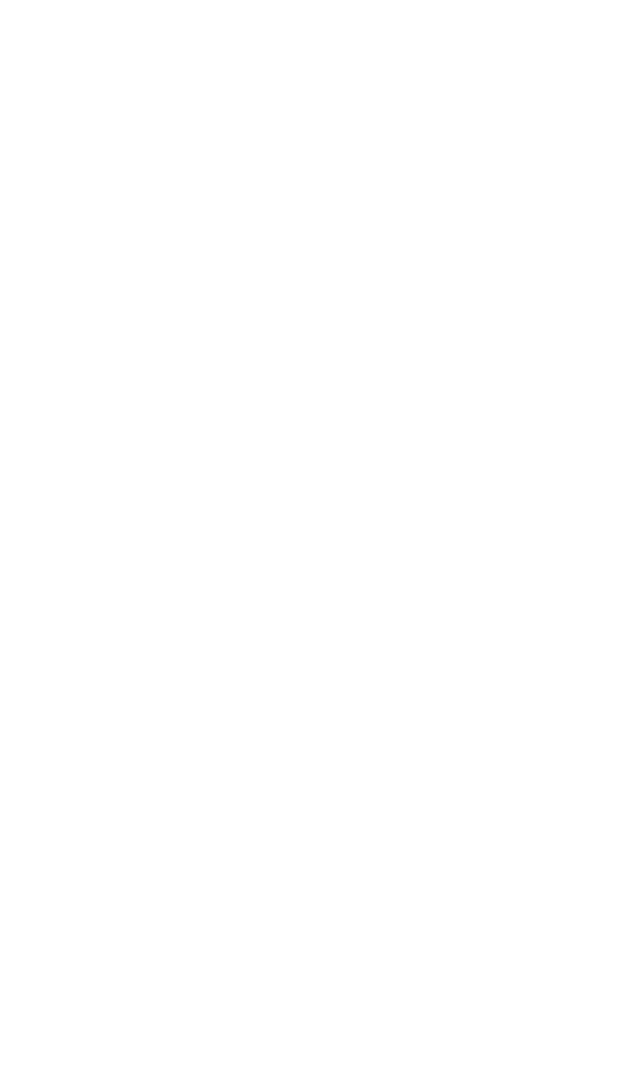
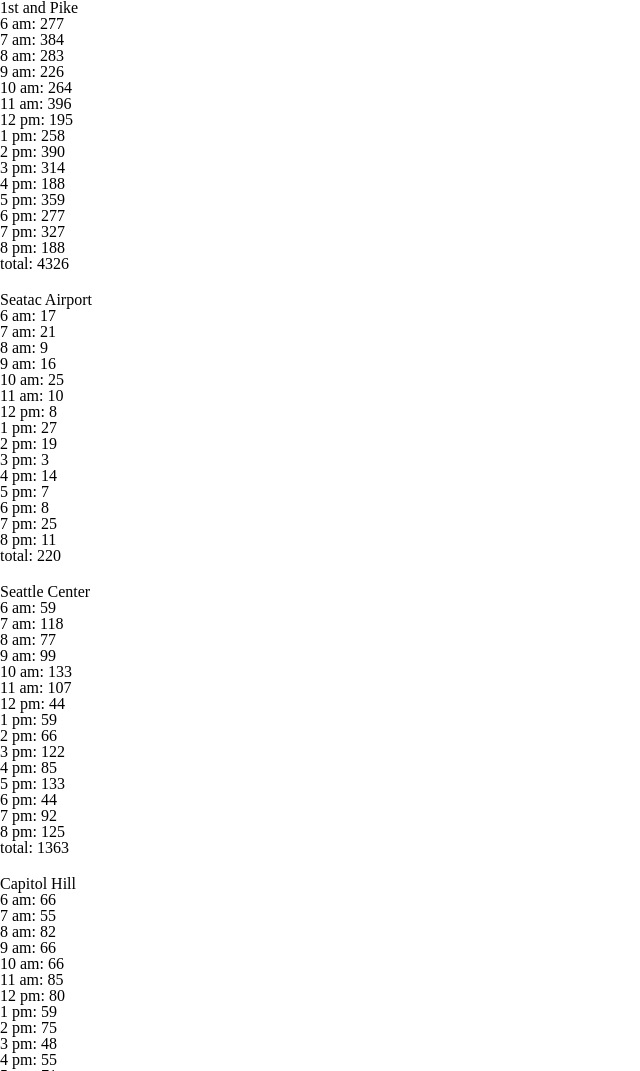
Before and after one commit to jpjazzy/day-6-lab, a plain HTML site: page sales.html in a window 1280 px wide. Shown: the top 1071 px of the page, without its empty margins (0-640 px from the left). Before the commit the page ends 800 px from the top, so only its background shows below. Drawn offline with Linux system fonts and the light colour scheme.

Commit message:
added list functionality to page

```diff
--- a/app.js
+++ b/app.js
@@ -2,6 +2,7 @@
 
 //Declare all store objects as literals
 var firstAndPike = {
+  shopName: '1st and Pike',
   minCust: 23,
   maxCust: 65,
   avgCookieSale: 6.3,
@@ -26,6 +27,7 @@ var firstAndPike = {
 };
 
 var seatacAirport = {
+  shopName: 'Seatac Airport',
   minCust: 3,
   maxCust: 24,
   avgCookieSale: 1.2,
@@ -50,6 +52,7 @@ var seatacAirport = {
 };
 
 var seattleCenter = {
+  shopName: 'Seattle Center',
   minCust: 11,
   maxCust: 38,
   avgCookieSale: 3.7,
@@ -74,6 +77,7 @@ var seattleCenter = {
 };
 
 var capitolHill = {
+  shopName: 'Capitol Hill',
   minCust: 20,
   maxCust: 38,
   avgCookieSale: 2.3,
@@ -98,6 +102,7 @@ var capitolHill = {
 };
 
 var alki = {
+  shopName: 'Akali',
   minCust: 2,
   maxCust: 16,
   avgCookieSale: 4.6,
@@ -121,4 +126,52 @@ var alki = {
   }
 };
 
-document.getElementById('test').innerHTML = '<p>' + firstAndPike.genRandCookHr() + '</p>';
+//displays shop cookies list (with total) when called
+var dispShop = function (shopObj) {
+  //display results as an unorder list in browser
+  var arrOfTimes = ['6 am', '7 am', '8 am', '9 am', '10 am', '11 am', '12 pm', '1 pm', '2 pm', '3 pm', '4 pm', '5 pm', '6 pm', '7 pm', '8 pm'];
+  var arrOfCookies = shopObj.genRandCookHr(); // Generate random avg cookies per hr array
+  console.log(arrOfCookies);
+
+
+
+  //create html elements to display on page
+  var docData = document.createElement('ul');
+
+  //add label of shop to top
+  var storeName = document.createElement('div');
+  storeName.innerHTML = '<p>' + shopObj.shopName + '</p>';
+  document.body.appendChild(storeName);
+
+  var arrOfCookiesHTML = [];
+  var totalCookies = 0;
+  for (var i = 0; i < arrOfTimes.length; i++) {
+    arrOfCookiesHTML.push('<li>' + arrOfTimes[i] + ': ' + arrOfCookies[i] + '</li>');
+    totalCookies += arrOfCookies[i];
+  }
+
+  console.log(arrOfCookiesHTML);
+
+  //Add total cookies to the end
+  arrOfCookiesHTML.push('<li> total: ' + totalCookies + '</li>');
+
+  var strOfCookiesHTML = arrOfCookiesHTML.join('');
+  console.log(strOfCookiesHTML);
+
+  //stuff str into ul
+  docData.innerHTML = strOfCookiesHTML;
+  console.log(docData);
+
+
+  //Stick new element on the page
+  document.getElementById('test').appendChild(docData);
+  //var bodyContent = document.getElementById('test');
+  //bodyContent.innerHTML = docData;
+};
+
+//Create array of our objects and display them
+var arrOfStores = [firstAndPike, seatacAirport, seattleCenter, capitolHill, alki];
+for (var i = 0; i < arrOfStores.length; i++) {
+
+  dispShop(arrOfStores[i]);
+}
--- a/sales.html
+++ b/sales.html
@@ -0,0 +1,13 @@
+<!DOCTYPE html>
+<html>
+  <head>
+    <!-- Meta data goes here -->
+    <title>Pats Salmon Cookies</title>
+    <link rel="stylesheet" href="reset.css" />
+    <link rel="stylesheet" href="style.css" />
+  </head>
+  <body id="test">
+
+    <script src="app.js"></script>
+  </body>
+</html>
--- a/style.css
+++ b/style.css
@@ -0,0 +1,3 @@
+ul {
+  margin-bottom: 20px;
+}
```
Also changed, not shown: index.html (+1 -1 lines).
